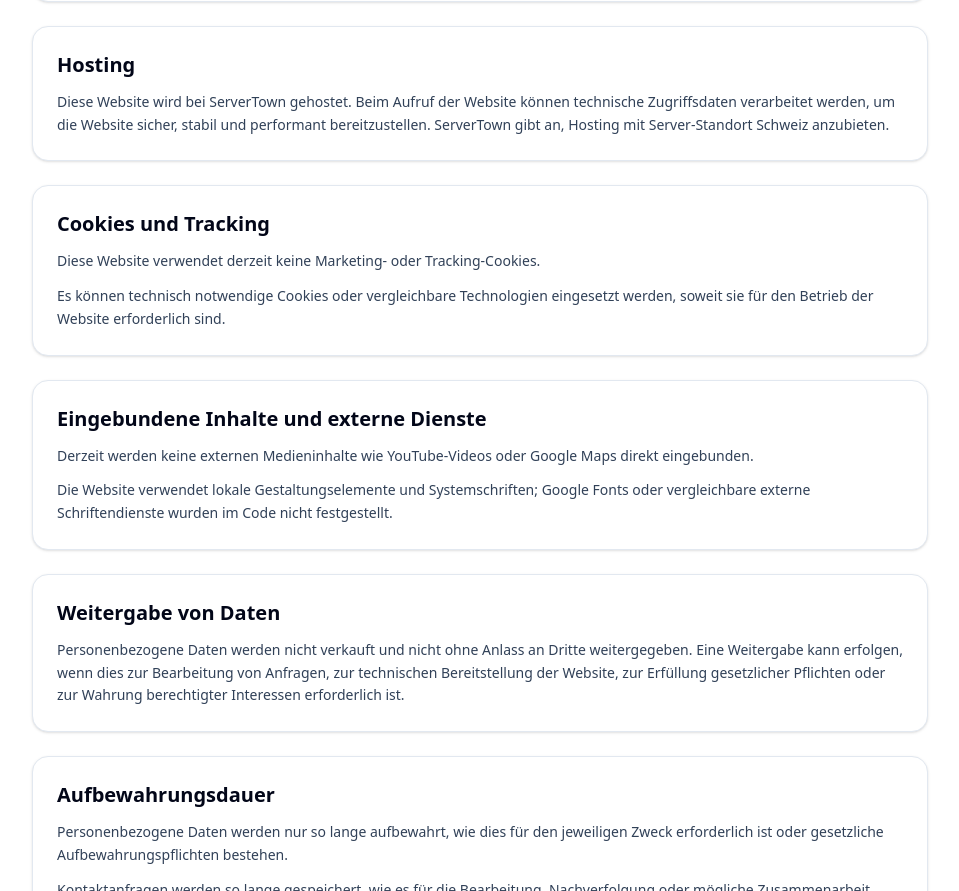
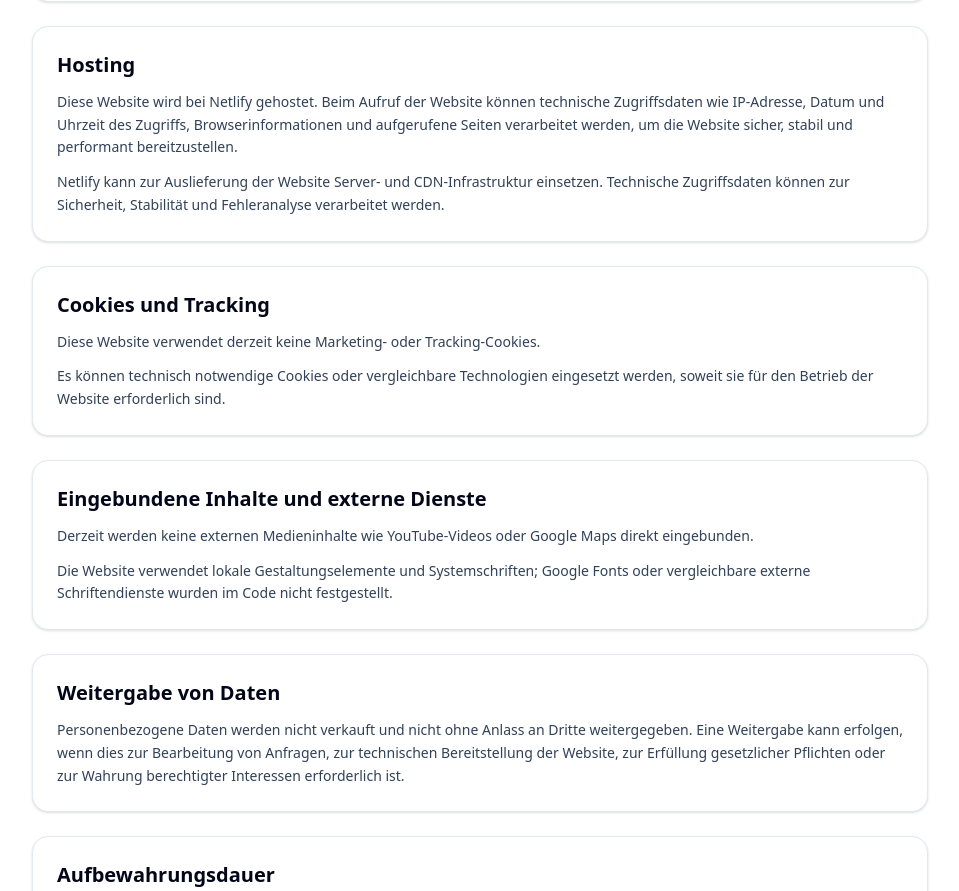
Before and after one commit to mljanko/milan-webdesign, a Next.js app: page /datenschutz in a window 1280 px wide. Shown: the part 1953-2844 px from the top of the page, without its empty margins (160-1119 px from the left). Built offline with nearby package versions, Linux system fonts and the light colour scheme.

Commit message:
Update website before domain transfer

```diff
--- a/src/app/datenschutz/page.tsx
+++ b/src/app/datenschutz/page.tsx
@@ -6,7 +6,6 @@ export const metadata: Metadata = {
   },
   description:
     "Datenschutzerklärung von Milan Webdesign mit Informationen zur Bearbeitung personenbezogener Daten, Kontaktformular, Hosting und Rechten betroffener Personen.",
-  robots: { index: false, follow: false },
 };
 
 function Section({
@@ -150,10 +149,16 @@ export default function DatenschutzPage() {
 
           <Section title="Hosting">
             <p>
-              Diese Website wird bei ServerTown gehostet. Beim Aufruf der
-              Website können technische Zugriffsdaten verarbeitet werden, um die
-              Website sicher, stabil und performant bereitzustellen. ServerTown
-              gibt an, Hosting mit Server-Standort Schweiz anzubieten.
+              Diese Website wird bei Netlify gehostet. Beim Aufruf der Website
+              können technische Zugriffsdaten wie IP-Adresse, Datum und Uhrzeit
+              des Zugriffs, Browserinformationen und aufgerufene Seiten
+              verarbeitet werden, um die Website sicher, stabil und performant
+              bereitzustellen.
+            </p>
+            <p>
+              Netlify kann zur Auslieferung der Website Server- und
+              CDN-Infrastruktur einsetzen. Technische Zugriffsdaten können zur
+              Sicherheit, Stabilität und Fehleranalyse verarbeitet werden.
             </p>
           </Section>
 
```
Also changed, not shown: 1 other file (tests, documents, lock files or other folders).
